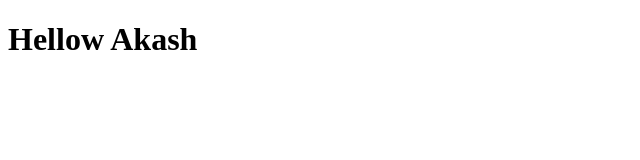
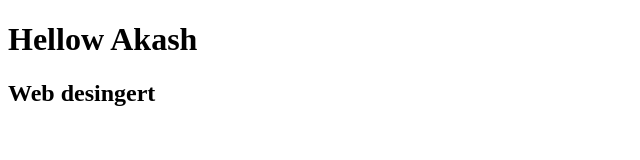
Before and after one commit to akashthinkitive/test, a plain HTML site: page index.html in a window 1280 px wide. Shown: the whole page, without its empty margins (0-640 px from the left). Drawn offline with Linux system fonts and the light colour scheme.

```diff
--- a/index.html
+++ b/index.html
@@ -8,5 +8,6 @@
 </head>
 <body>
     <h1>Hellow Akash</h1>
+    <h2>Web desingert</h2>
 </body>
 </html>
```
